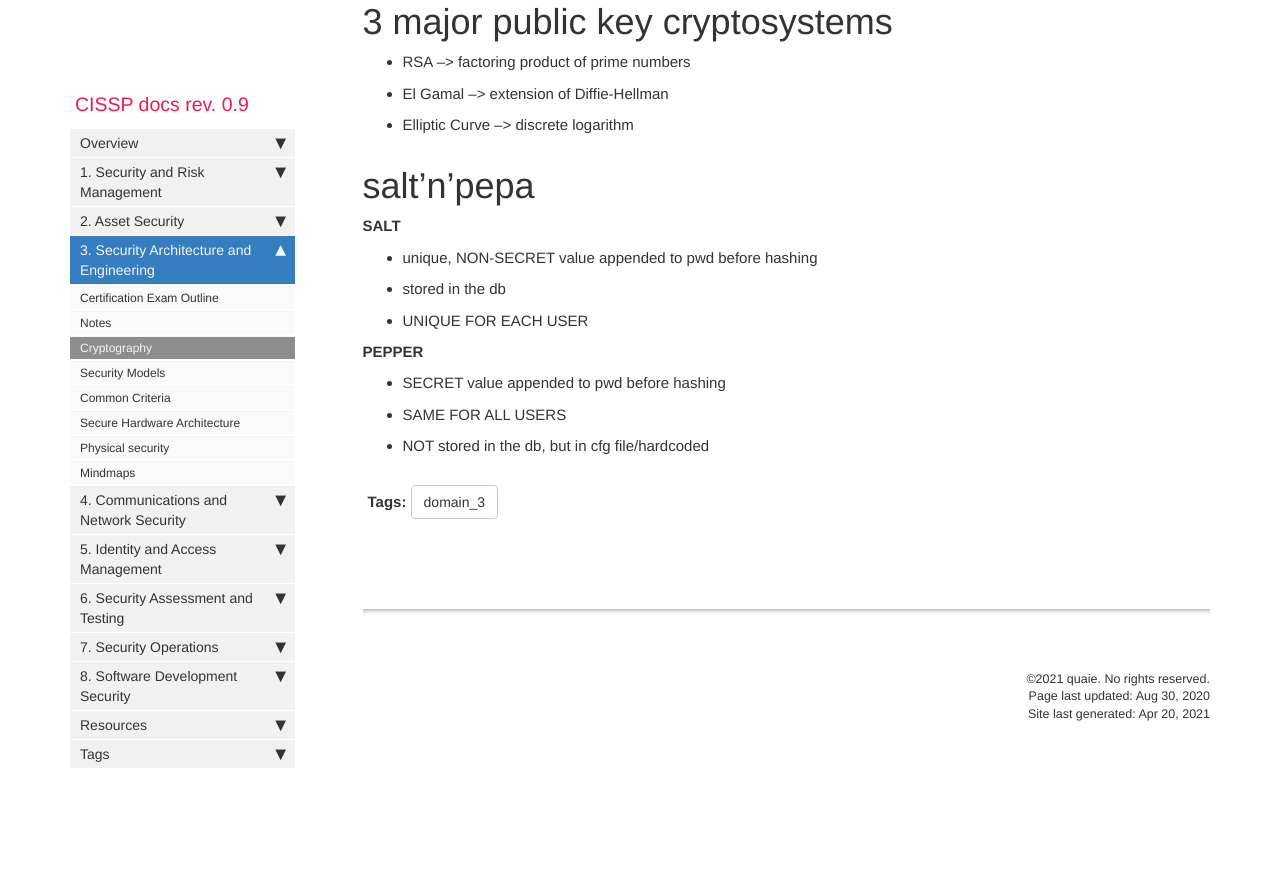
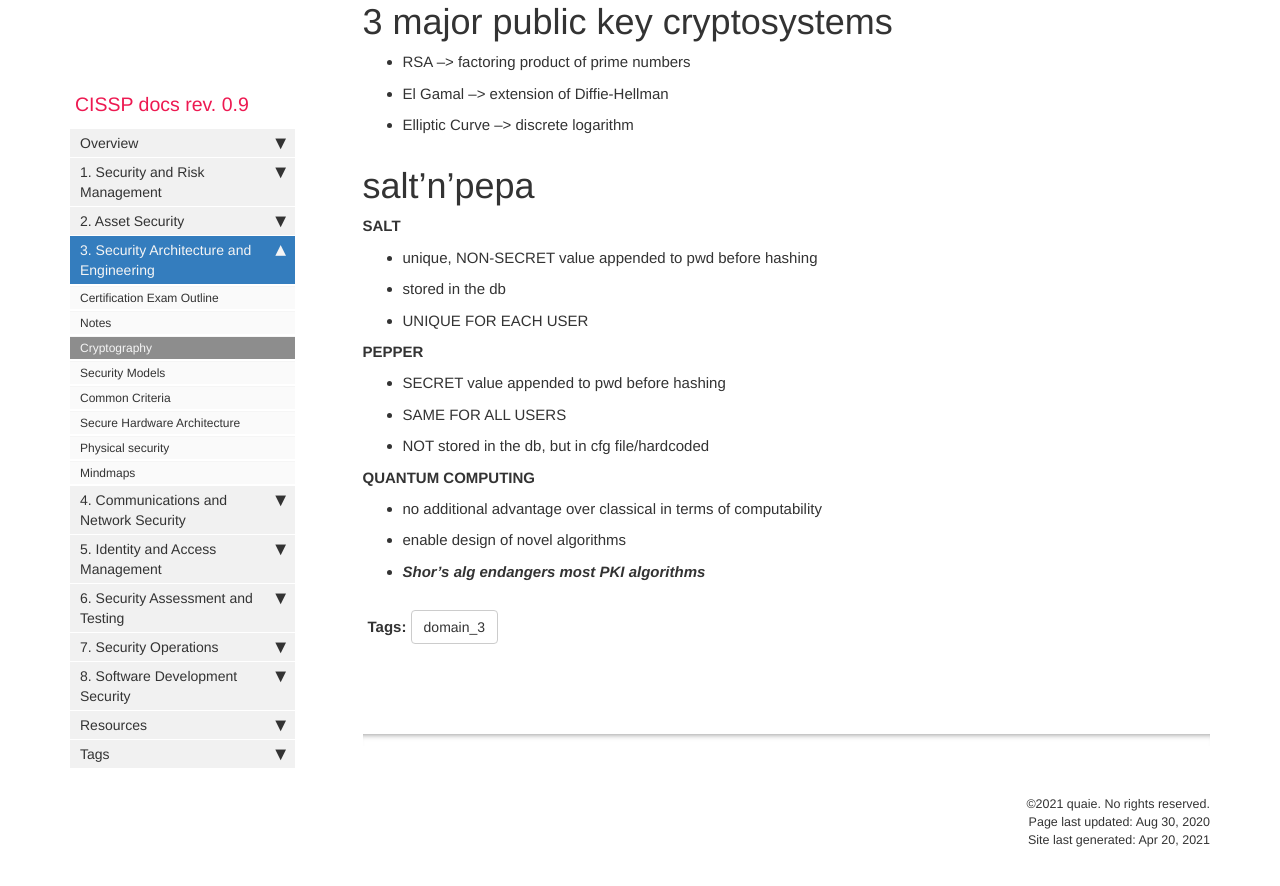
Before and after one commit to quaie/cissp, a Jekyll site: the page built from pages/mydoc/3_crypto.md, in a window 1280 px wide and 900 px high, scrolled down 3872 px. Shown: the top 886 px of the window. Built offline with Jekyll 4.4.1, drawn with Linux system fonts in a browser that asks for light colours; comment, search, counter and statistics services are not loaded; before the commit the page ends 4646 px from its top, so only the background shows below that.

Commit message:
Update 3_crypto.md

```diff
--- a/pages/mydoc/3_crypto.md
+++ b/pages/mydoc/3_crypto.md
@@ -163,4 +163,9 @@ vs \
 - SAME FOR ALL USERS
 - NOT stored in the db, but in cfg file/hardcoded
 
+**QUANTUM COMPUTING**
+- no additional advantage over classical in terms of computability
+- enable design of novel algorithms
+- **_Shor's alg endangers most PKI algorithms_**
+
 {% include links.html %}
```
